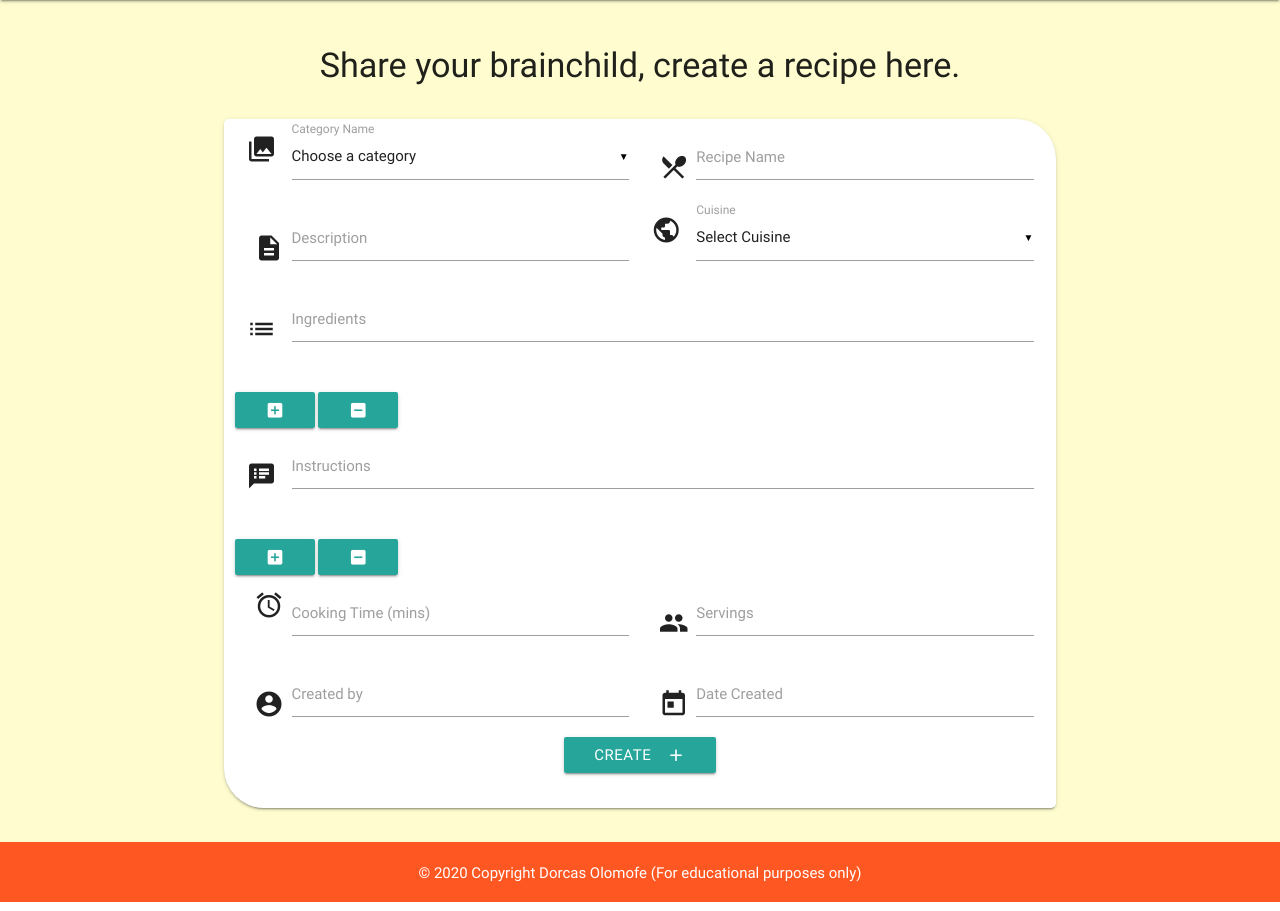
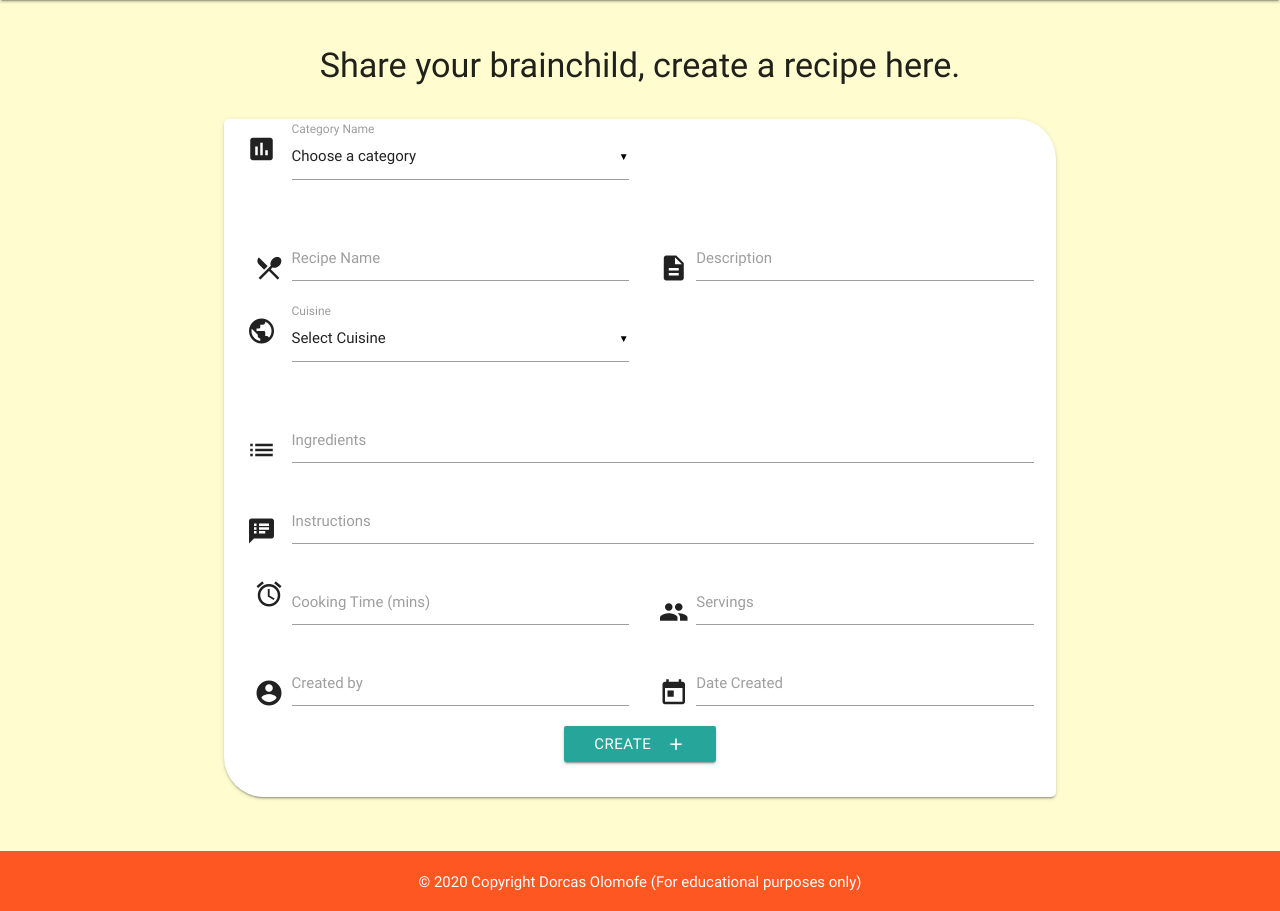
Before and after one commit to Dorcas-Amoo/ms3-project-arikescookbook, a Flask app: page /create_recipe in a window 1280 px wide. Shown: the part 83-994 px from the top of the page. Run offline with Flask 2, Linux system fonts and the light colour scheme; data that the repository does not hold is empty; some libraries are stand-ins or nearby versions.

Commit message:
Edited category_name and cuisine field in create.html and rearranged style.css

```diff
--- a/static/css/style.css
+++ b/static/css/style.css
@@ -1,4 +1,16 @@
 @import url('https://fonts.googleapis.com/css2?family=Ultra&display=swap:100,200,300,400,500,600');
+
+body {
+    background-color: #fffdd0;
+    display: flex;
+    min-height: 100vh;
+    flex-direction: column;
+    overflow-x: hidden;
+}
+
+main {
+    flex: 1 0 auto;
+}
 
 .brand-logo {
     font-family: 'ultra', serif;
@@ -36,7 +48,7 @@ nav{
     border-radius: 5px 40px 5px;
     margin: 0 auto;
     margin-top: 20px;
-    margin-bottom: 30px;
+    margin-bottom: 50px;
 }
 
 #info-card {
@@ -61,18 +73,6 @@ nav{
     margin-bottom: 2em;
 }
 
-body {
-    background-color: #fffdd0;
-    display: flex;
-    min-height: 100vh;
-    flex-direction: column;
-    overflow-x: hidden;
-}
-
-main {
-    flex: 1 0 auto;
-}
-
 footer {
     height: 4em;
 }
--- a/templates/create.html
+++ b/templates/create.html
@@ -5,16 +5,17 @@
 <div class="card">
     <div class="row center-align">
         <form class="col s12" method="POST" action="">
-
+            <div class="row">
                 <div class="input-field col s12 m6 left-align dropdown">
-                <i class="material-icons prefix">collections</i>
-                <select id="category" name="category_name" class="validate" required>
+                    <i class="material-icons prefix">poll</i>
+                    <select id="category_name" name="category_name" class="validate" required>
                         <option value="" disabled selected>Choose a category</option>
                         {% for cat in categories %}
                             <option value="{{cat.category_name}}">{{cat.category_name}}</option>
                         {% endfor %}
                     </select>
                     <label for="category_name">Category Name</label>
+                </div>
             </div>
 
             <div class="input-field col s12 m6 valign-wrapper">
@@ -29,6 +30,7 @@
                 <label for="description">Description</label>
             </div>
 
+            <div class="row">
                 <div class="input-field col s12 m6 left-align dropdown">
                     <i class="material-icons prefix">public</i>
                     <select id="cuisine" name="cuisine" class="validate" required>
@@ -39,6 +41,7 @@
                     </select>
                     <label for="cuisine">Cuisine</label>
                 </div>
+            </div>
 
             <div class="list-item left-align">
                 <div class="ingredients input-field col s12 valign-wrapper">
@@ -46,14 +49,6 @@
                     <input id="ingredients" name="ingredients" type="text" class="validate" required/>
                     <label for="ingredients">Ingredients</label>
                 </div>
-
-                <a id="add-ingredient" class="btn waves-effect add-button">
-                    <i class="material-icons center">add_box</i>
-                </a>
-
-                <a id="remove-ingredient" class="btn waves-effect remove-button">
-                    <i class="material-icons center">indeterminate_check_box</i>
-                </a>
            </div>
 
             <div class="list-item left-align">
@@ -62,14 +57,6 @@
                     <input id="instructions" name="instructions" type="text" class="validate" required/>
                     <label for="instructions">Instructions</label>
                 </div>
-
-                <a id="add-instruction" class="btn waves-effect add-button">
-                    <i class="material-icons center">add_box</i>
-                </a>
-
-                <a id="remove-instruction" class="btn waves-effect remove-button">
-                    <i class="material-icons center">indeterminate_check_box</i>
-                </a>
             </div>
 
             <div class="input-field col s12 m6 center-align">
```
Lines whose indentation alone changed are shown as unchanged.
